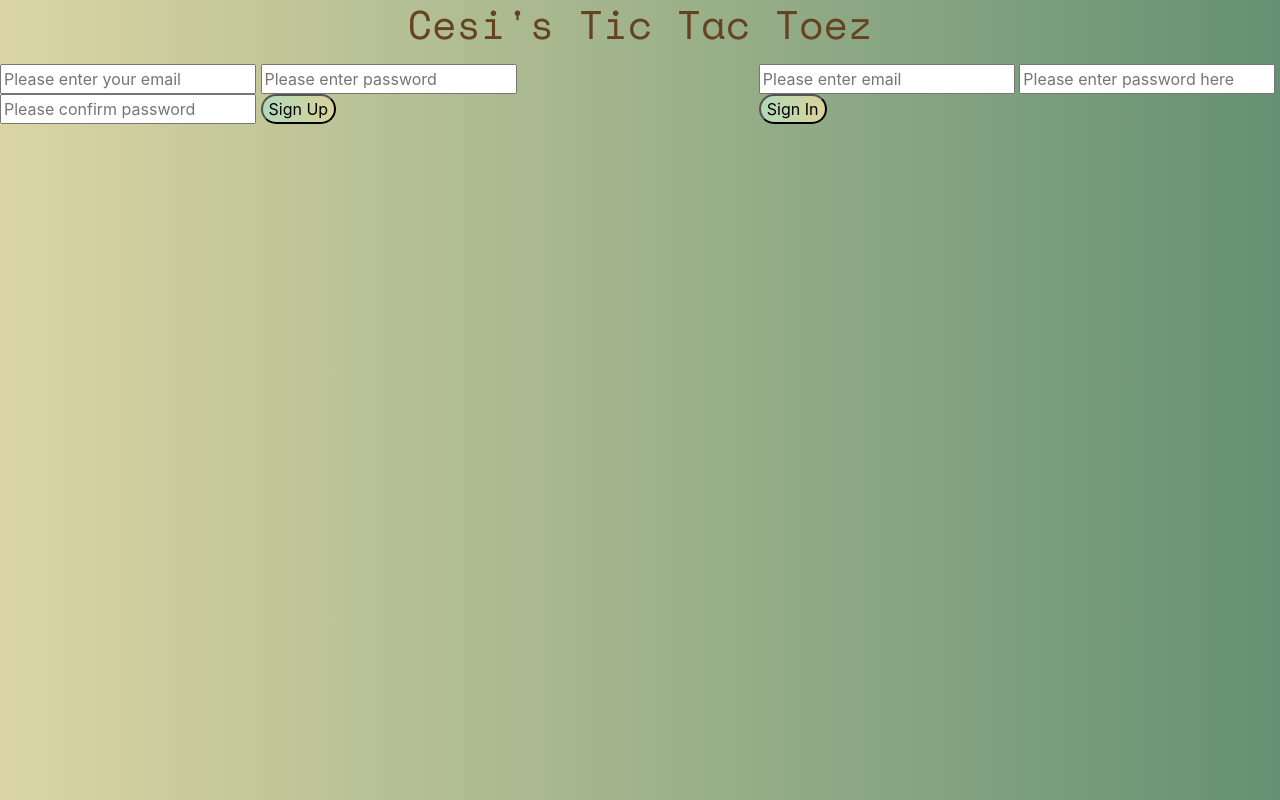
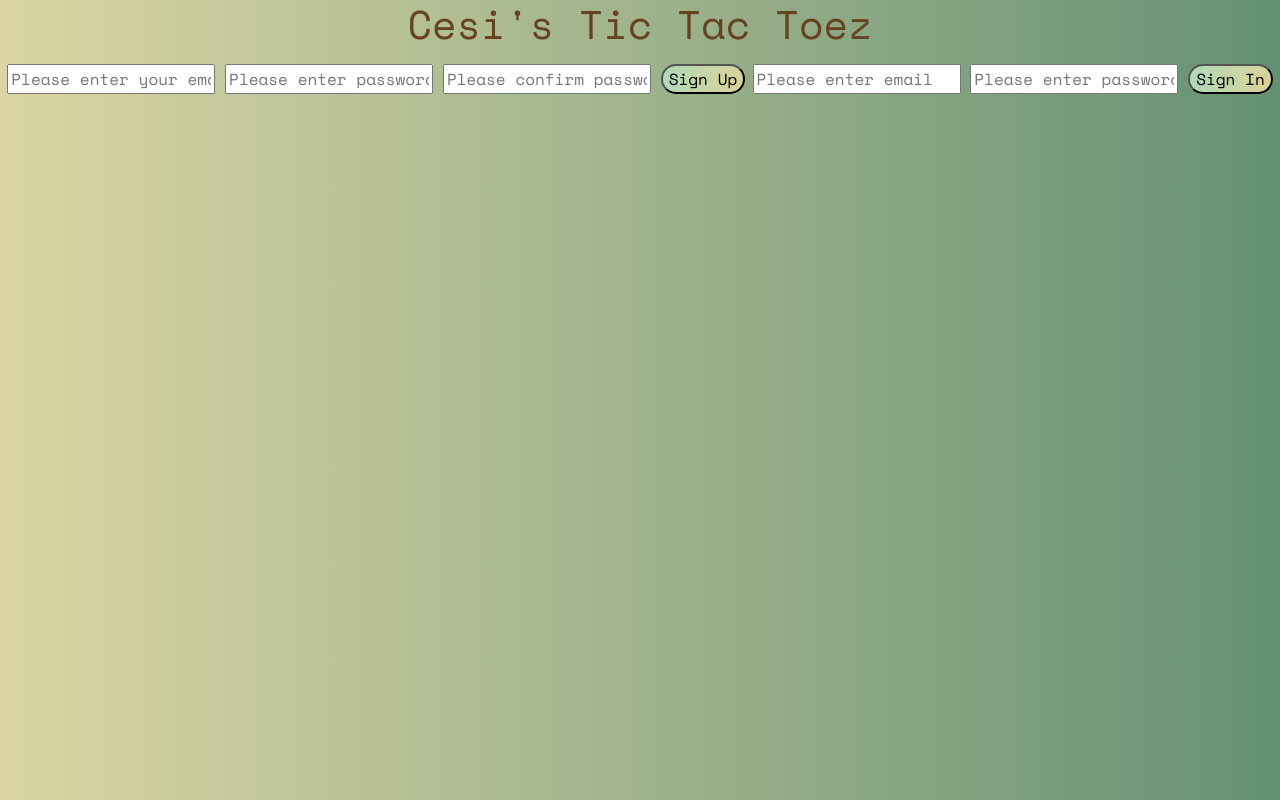
Before and after one commit to cesarinag/tictactoez-client, a website built with webpack: page index.html in a window 1280 px wide. Built offline with nearby package versions, Linux system fonts and the light colour scheme.

Commit message:
Applied a different Google Font for the body

```diff
--- a/assets/styles/index.scss
+++ b/assets/styles/index.scss
@@ -1,5 +1,7 @@
 @import '~bootstrap/scss/bootstrap';
 @import url('https://fonts.googleapis.com/css2?family=Space+Mono&display=swap');
+@import url('https://fonts.googleapis.com/css2?family=Space+Mono:ital@1&display=swap');
+
 
 
 
@@ -9,6 +11,7 @@
 background: #649173;  /* fallback for old browsers */
 background: -webkit-linear-gradient(to right, #DBD5A4, #649173);  /* Chrome 10-25, Safari 5.1-6 */
 background: linear-gradient(to right, #DBD5A4, #649173); /* W3C, IE 10+/ Edge, Firefox 16+, Chrome 26+, Opera 12+, Safari 7+ */
+font-family: 'Space Mono', monospace;
 
 }
 
@@ -50,6 +53,11 @@
 justify-content: space-evenly;
 }
 
+#message {
+// font-family: 'Space Mono', monospace;
+
+}
+
 p {
 color: #654321
 }
```
Lines whose indentation alone changed are shown as unchanged.
